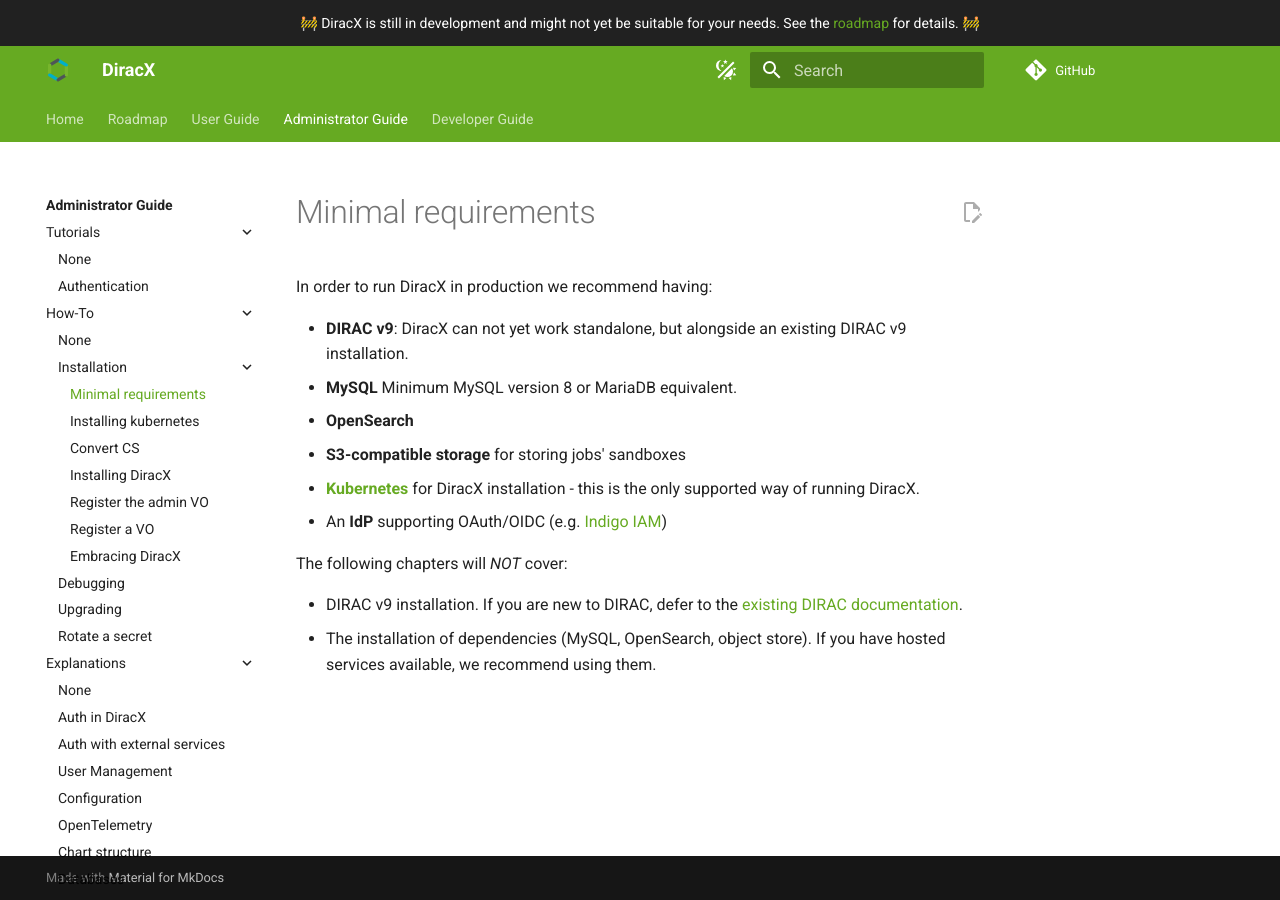
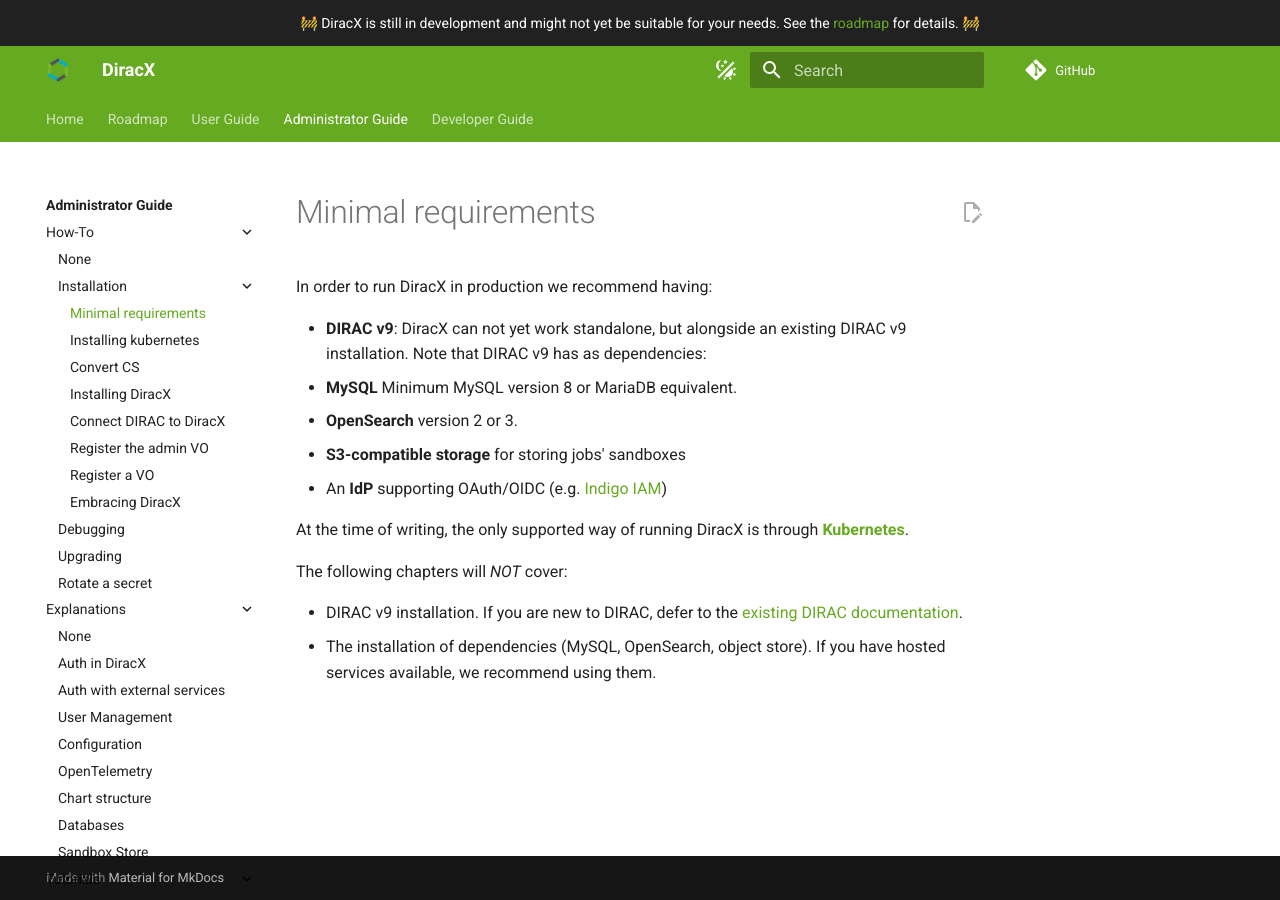
Before and after one commit to DIRACGrid/diracx, an MkDocs documentation site: the page built from docs/admin/how-to/install/minimal-requirements.md, in a window 1280 px wide. Built offline with MkDocs 1.6.1 and Material for MkDocs 9.7.7, drawn with Linux system fonts in a browser that asks for light colours; plug-ins that fetch from the network failed and are left out; comment, search, counter and statistics services are not loaded.

Commit message:
docs: added the docs for connecting D to X

```diff
--- a/docs/admin/how-to/install/minimal-requirements.md
+++ b/docs/admin/how-to/install/minimal-requirements.md
@@ -2,12 +2,13 @@
 
 In order to run DiracX in production we recommend having:
 
-- **DIRAC v9**: DiracX can not yet work standalone, but alongside an existing DIRAC v9 installation.
-- **MySQL** Minimum MySQL version 8 or MariaDB equivalent.
-- **OpenSearch**
+- **DIRAC v9**: DiracX can not yet work standalone, but alongside an existing DIRAC v9 installation. Note that DIRAC v9 has as dependencies:
+  - **MySQL** Minimum MySQL version 8 or MariaDB equivalent.
+  - **OpenSearch** version 2 or 3.
 - **S3-compatible storage** for storing jobs' sandboxes
-- **[Kubernetes](https://kubernetes.io/docs/tutorials/kubernetes-basics/)** for DiracX installation - this is the only supported way of running DiracX.
 - An **IdP** supporting OAuth/OIDC (e.g. [Indigo IAM](https://indigo-iam.github.io/))
+
+At the time of writing, the only supported way of running DiracX is through **[Kubernetes](https://kubernetes.io/docs/tutorials/kubernetes-basics/)**.
 
 The following chapters will *NOT* cover:
 
--- a/mkdocs.yml
+++ b/mkdocs.yml
@@ -76,9 +76,6 @@ nav:
 
   - Administrator Guide:
     - admin/index.md
-    - Tutorials:
-      - admin/tutorials/index.md
-      - Authentication: admin/tutorials/authentication.md
     - How-To:
       - admin/how-to/index.md
       - Installation:
@@ -87,6 +84,7 @@ nav:
         - Installing kubernetes: admin/how-to/install/install-kubernetes.md
         - Convert CS: admin/how-to/install/convert-cs.md
         - Installing DiracX: admin/how-to/install/installing.md
+        - Connect DIRAC to DiracX: admin/how-to/install/connect.md
         - Register the admin VO: admin/how-to/install/register-the-admin-vo.md
         - Register a VO: admin/how-to/install/register-a-vo.md
         - Embracing DiracX: admin/how-to/install/embracing.md
@@ -103,6 +101,9 @@ nav:
       - Chart structure: admin/explanations/chart-structure.md
       - Databases: admin/explanations/database-management.md
       - Sandbox Store: admin/explanations/sandbox-store.md
+    - Tutorials:
+      - admin/tutorials/index.md
+      - Authentication: admin/tutorials/authentication.md
     - Reference:
       - admin/reference/index.md
       - Security Model: admin/reference/security_model.md
```
Also changed, not shown: docs/admin/how-to/install/connect.md (added, +23 -0 lines).
